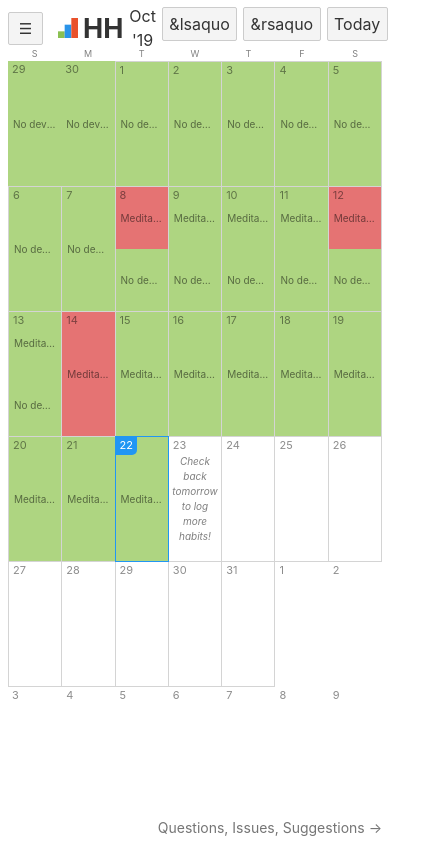
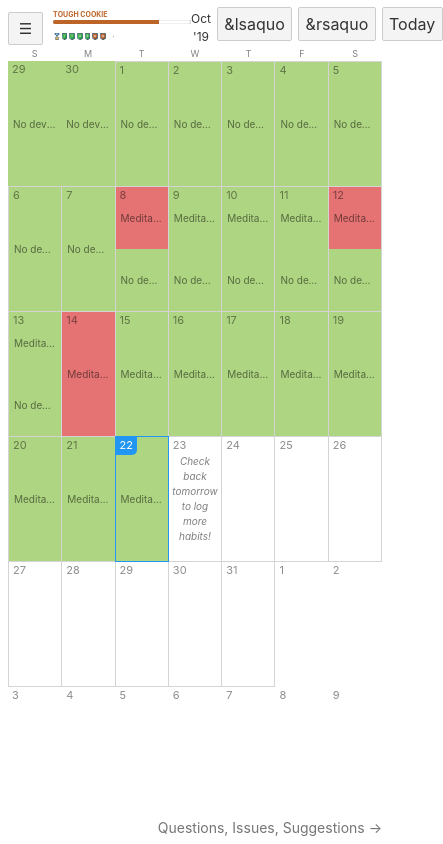
Before and after one commit to pooriajr/hh-svelte, a Svelte app: page / in a window 390 px wide. Shown: the whole page, 443 px wide, since content can reach past the window. Built offline with nearby package versions, Linux system fonts and the light colour scheme.

Commit message:
added mini rank tracker to mobile view

```diff
--- a/src/App.svelte
+++ b/src/App.svelte
@@ -216,13 +216,18 @@
 <div class="header">
   <div class="header-left">
     <button class="mobile hamburger" on:click="{toggleSidebar}">{ sidebarActive ? '✕' : '☰' }</button>
-    <img class="logo" alt="logo" src="habit-helper-logo.svg" />
+    <img class="logo desktop" alt="logo" src="habit-helper-logo.svg" />
     <h3 class="logo-type desktop">Habit Helper</h3>
-    <h3 class="logo-type mobile">HH</h3>
+    {#if sidebarActive}
+      <img in:fly="{{ x: -30, duration:100 }}" class="logo mobile" alt="logo" src="habit-helper-logo.svg" />
+      <h3  in:fly="{{ x: -30, duration:100 }}"class="logo-type mobile">HH</h3>
+    {:else}
+    <Rank {habitScore} inHeader="true"></Rank>
+    {/if}
   </div>
   <div class="header-right">
-    <p class="desktop">{monthNames[displayDate.getMonth()]} {displayDate.getFullYear()}</p>
-    <p class="mobile">
+    <p class="month desktop">{monthNames[displayDate.getMonth()]} {displayDate.getFullYear()}</p>
+    <p class="month mobile">
       {monthNames[displayDate.getMonth()].substring(0,3)} '{String(displayDate.getFullYear()).substring(2)}
     </p>
     <button class="arrow" on:click="{prevMonth}">&lsaquo</button>
@@ -238,7 +243,20 @@
         <div class="section-title">Habit Rank</div>
         <button on:click={()=>{showRankInfo = !showRankInfo}}>{showRankInfo ? 'Hide Info' : '?'}</button>
       </div>
-      <Rank {habitScore} {showRankInfo}></Rank>
+      {#if showRankInfo}
+      <div class="rank-info">
+        <p>Your rank is determined by your performance over the last 75 days.</p>
+        <p>Days with <span style="background: #aed581; padding: 2px;">success</span> increase your rank.</p>
+        <p>Days with <span style="background: #e57373; padding: 2px;">failure</span> hurt it.</p>
+        <p>Days where you didn't have any habits in progress have no effect on your rank.</p>
+        <p>
+          And while we're here, credit to
+          <a href="https://www.flaticon.com/authors/dimitry-miroliubov">Dimitry Miroliubov</a> for those slick badge icons.
+          👇
+        </p>
+      </div>
+      {/if}
+      <Rank {habitScore}></Rank>
     </div>
 
     <div class="section habits">
@@ -401,6 +419,11 @@
     align-items: center;
   }
 
+  .header-middle{
+    flex-grow: 1;
+    padding: 0 10px
+  }
+
   .logo {
     width: 20px;
     margin-right: 5px;
@@ -410,7 +433,7 @@
   }
 
   .hamburger {
-    margin-right: 15px;
+    margin-right: 10px;
     font-size: 15px;
     width: 35px;
     margin-bottom: 0;
@@ -430,6 +453,11 @@
     .desktop {
       display: initial;
     }
+  }
+
+  .month.mobile{
+    font-size: 12px;
+    margin: 0;
   }
 
   .body {
@@ -770,6 +798,9 @@
     color: #ccc;
     background: none;
   }
+  .rank-info {
+    font-size: 13px;
+  }
 
   input {
     max-width: 100%;
--- a/src/Rank.svelte
+++ b/src/Rank.svelte
@@ -1,6 +1,5 @@
 <script>
-  export let habitScore, showRankInfo
-
+  export let habitScore, inHeader
   import { fly } from 'svelte/transition'
 
   let ranks = [
@@ -48,20 +47,8 @@
   }, [])
 </script>
 
-<div>
-  {#if showRankInfo}
-  <div class="rank-info">
-    <p>Your rank is determined by your performance over the last 75 days.</p>
-    <p>Days with <span style="background: #aed581; padding: 2px;">success</span> increase your rank.</p>
-    <p>Days with <span style="background: #e57373; padding: 2px;">failure</span> hurt it.</p>
-    <p>Days where you didn't have any habits in progress have no effect on your rank.</p>
-    <p>
-      And while we're here, credit to
-      <a href="https://www.flaticon.com/authors/dimitry-miroliubov">Dimitry Miroliubov</a> for those slick badge icons.
-      👇
-    </p>
-  </div>
-  {/if} {#if habitScore >= 0}
+<div class:inHeader in:fly="{{ x: 30, duration:100 }}">
+  {#if habitScore >= 0}
   <div class="current-rank" style="color:{myRank.color};">{myRank.title}</div>
   <div class="rank-progress-bar-wrapper">
     <div
@@ -75,8 +62,8 @@
     <div
       class="badge-spacer"
       style="width:{100 / totalBadgeCount}%;"
-      in:fly="{{ x: 30, duration:1000 }}"
-      out:fly="{{ y: -30, duration:1000 }}"
+      in:fly|local="{{ x: 30, duration:1000 }}"
+      out:fly|local="{{ y: -30, duration:1000 }}"
     >
       <img class="badge" src="badges/{badge}" alt="" />
     </div>
@@ -105,8 +92,10 @@
 </div>
 
 <style>
-  .rank-info {
-    font-size: 13px;
+  @media (min-width: 600px) {
+    .inHeader {
+      display: none;
+    }
   }
   .current-rank {
     font-size: 16px;
@@ -115,8 +104,10 @@
     margin-bottom: 2px;
     transition: 0.5s;
   }
-  .rank-swapper {
-    height: 25px;
+  .inHeader .current-rank {
+    font-size: 10px;
+    text-align: left;
+    margin-bottom: 1px;
   }
   .rank-progress-bar-wrapper {
     width: 100%;
@@ -129,12 +120,20 @@
     min-width: 2%;
     transition: 0.8s;
   }
+  .inHeader .rank-progress-bar {
+    height: 4px;
+  }
   .rank-badges {
     display: flex;
     align-items: center;
     margin: 10px 0;
     height: 35px;
     padding: 7px;
+  }
+  .inHeader .rank-badges {
+    height: 25px;
+    margin: 0;
+    padding: 0;
   }
   .badge-spacer {
     display: flex;
@@ -144,9 +143,15 @@
     width: 30px;
     transition: 0.5s;
   }
+  .inHeader .badge {
+    width: 16px;
+  }
   .badge-spacer:last-child .badge {
     width: 42px;
     margin-left: 6px;
+  }
+  .inHeader .badge-spacer:last-child .badge {
+    width: 20px;
   }
 
   .negative-message {
```
